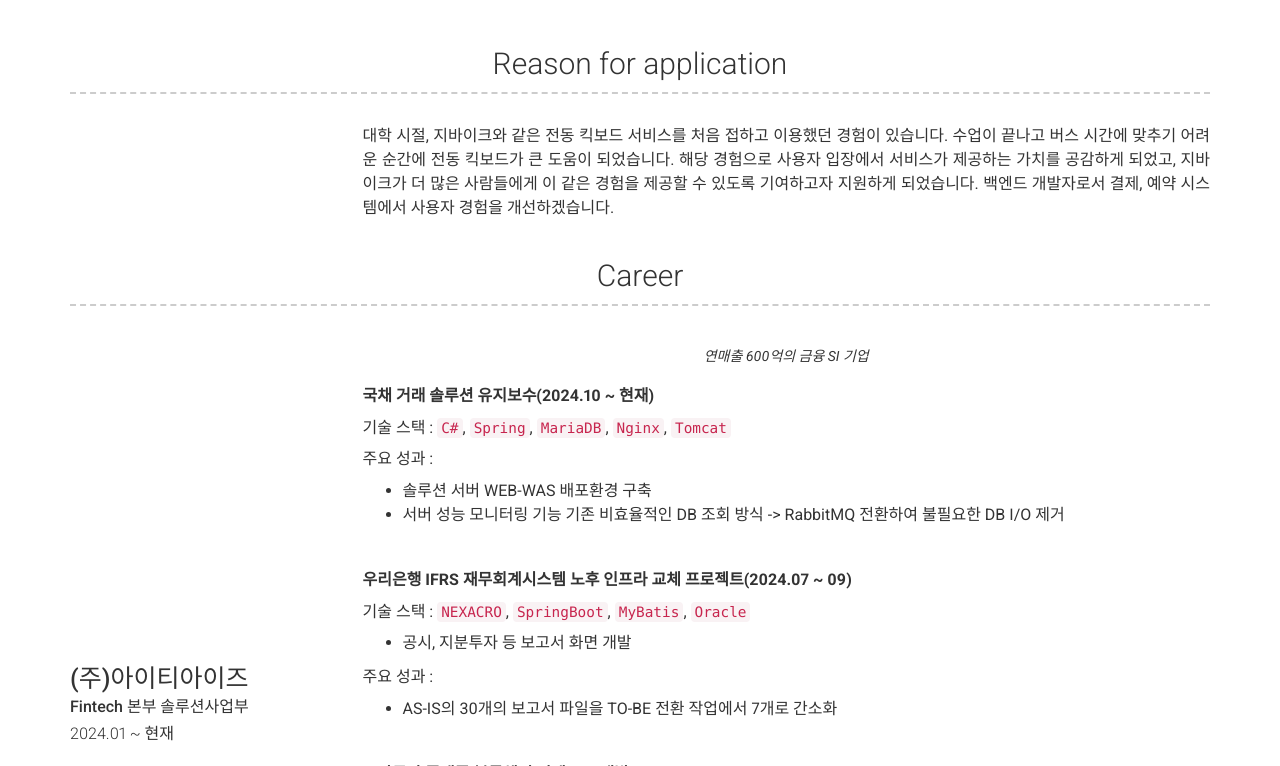
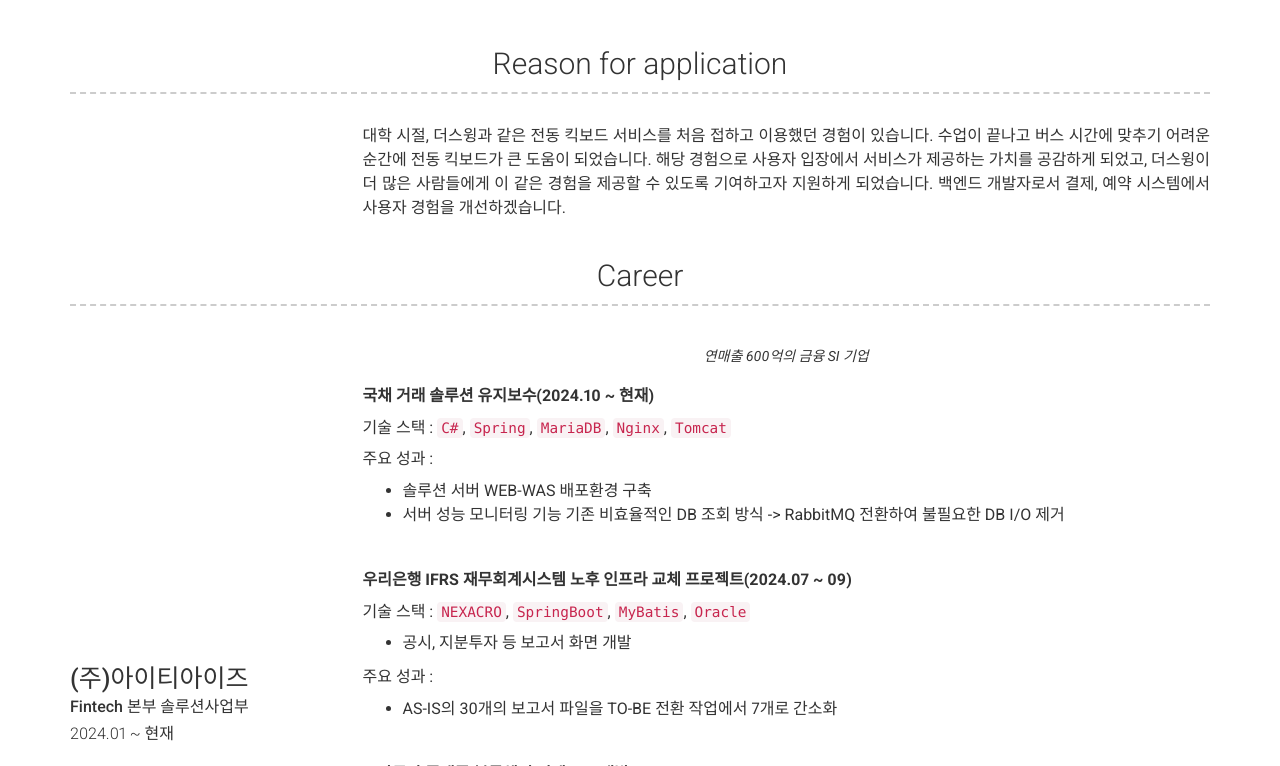
Before and after one commit to sungchulyun/sungchulyun.github.io, a Jekyll site: the page built from index.md, in a window 1280 px wide and 900 px high, scrolled down 372 px, cut to the strip 134-900 px from the top of the window. Built offline with Jekyll 4.4.1, drawn with Linux system fonts in a browser that asks for light colours; nearby versions of some CDN libraries.

Commit message:
refactor : 지원동기 수정

```diff
--- a/_config.yml
+++ b/_config.yml
@@ -57,9 +57,9 @@ content:
       - layout: left
         title:
         description: |
-          대학 시절, 지바이크와 같은 전동 킥보드 서비스를 처음 접하고 이용했던 경험이 있습니다.
+          대학 시절, 더스윙과 같은 전동 킥보드 서비스를 처음 접하고 이용했던 경험이 있습니다.
           수업이 끝나고 버스 시간에 맞추기 어려운 순간에 전동 킥보드가 큰 도움이 되었습니다.
-          해당 경험으로 사용자 입장에서 서비스가 제공하는 가치를 공감하게 되었고, 지바이크가 더 많은 사람들에게
+          해당 경험으로 사용자 입장에서 서비스가 제공하는 가치를 공감하게 되었고, 더스윙이 더 많은 사람들에게
           이 같은 경험을 제공할 수 있도록 기여하고자 지원하게 되었습니다.
           백엔드 개발자로서 결제, 예약 시스템에서 사용자 경험을 개선하겠습니다.
           <br>
```
